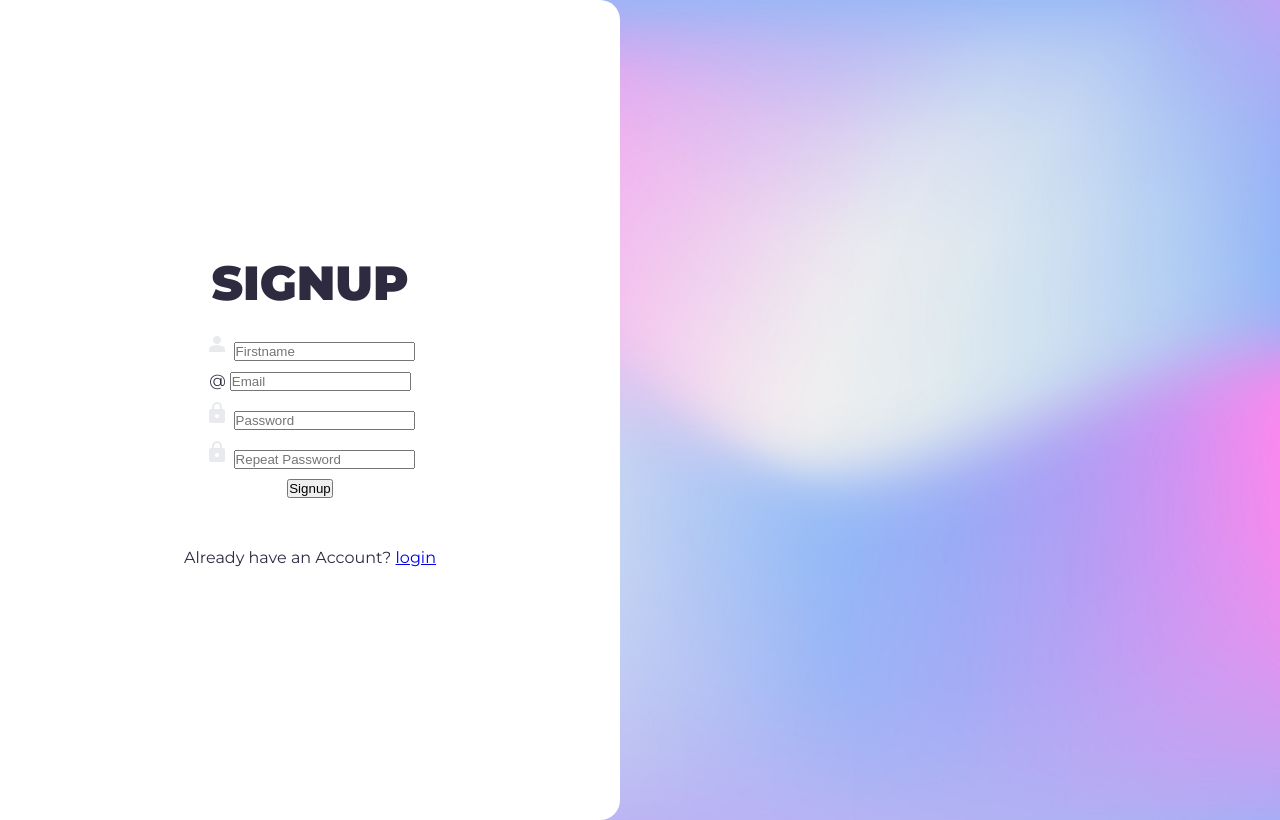
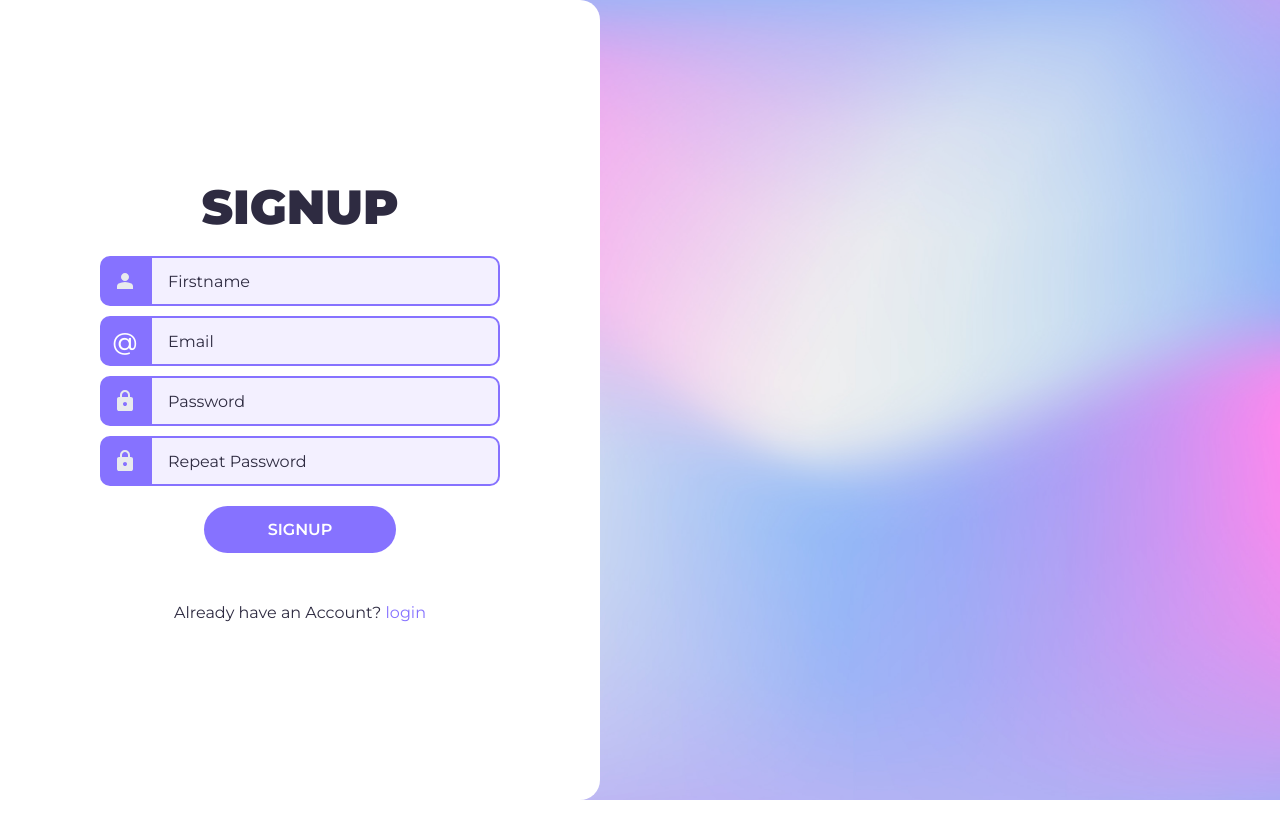
Before and after one commit to Baluciusz/CoWorkly, a PHP site: page /signup.html in a window 1280 px wide. Run offline with PHP 8.4, Linux system fonts and the light colour scheme.

Commit message:
updated style.css

```diff
--- a/style.css
+++ b/style.css
@@ -27,6 +27,7 @@ body{
 }
 
 .wrapper{
+    box-sizing: border-box;
     background-color: var(--base-color);
     height: 100vh;
     width: max(40%, 600px);
@@ -53,3 +54,86 @@ form{
     align-items: center;
     gap: 10px;
 }
+
+form > div{
+    width: 100%;
+    display: flex;
+    justify-content: center;
+}
+
+form label{
+    flex-shrink: 0;
+    height: 50px;
+    width: 50px;
+    background-color: var(--accent-color);
+    fill: var(--base-color);
+    color: var(--base-color);
+    border-radius: 10px 0 0 10px;
+    display: flex;
+    justify-content: center;
+    align-items: center;
+    font-size: 1.5rem;
+    font-weight: 500;
+}
+
+form input{
+    box-sizing: border-box;
+    flex-grow: 1;
+    min-width: 0;
+    height: 50px;
+    padding: 1em;
+    font: inherit;
+    border-radius: 0 10px 10px 0;
+    border: 2px solid var(--accent-color);
+    background-color: var(--input-color);
+    transition: 150ms ease;
+}
+
+form input:hover{
+    border-color: var(--accent-color);
+}
+
+form input:focus{
+    outline: none;
+    border-color: var(--text-color);
+}
+
+div:has(input:focus) > label{
+    background-color: var(--text-color);
+}
+
+form input::placeholder{
+    color: var(--text-color);
+}
+
+form button{
+    margin-top: 10px;
+    border:none;
+    border-radius: 1000px;
+    padding: .85em 4em;
+    background-color: var(--accent-color);
+    color: var(--base-color);
+    font: inherit;
+    font-weight: 600;
+    text-transform: uppercase;
+    cursor: pointer;
+    transition: 150ms ease;
+}
+
+form button:hover{
+    background-color: var(--text-color);
+}
+
+form button:focus{
+    outline: none;
+    background-color: var(--text-color);
+}
+
+a{
+    text-decoration: none;
+    color: var(--accent-color);
+}
+
+a:hover{
+    text-decoration: underline;
+}
```
